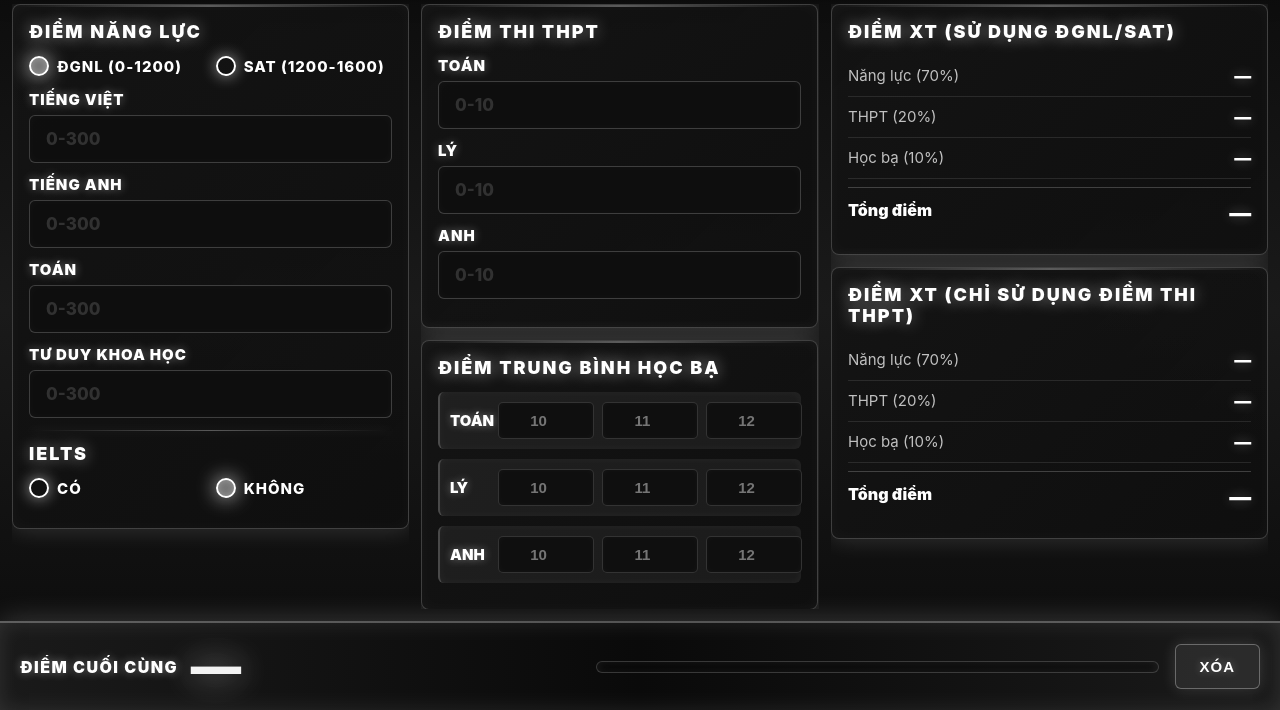
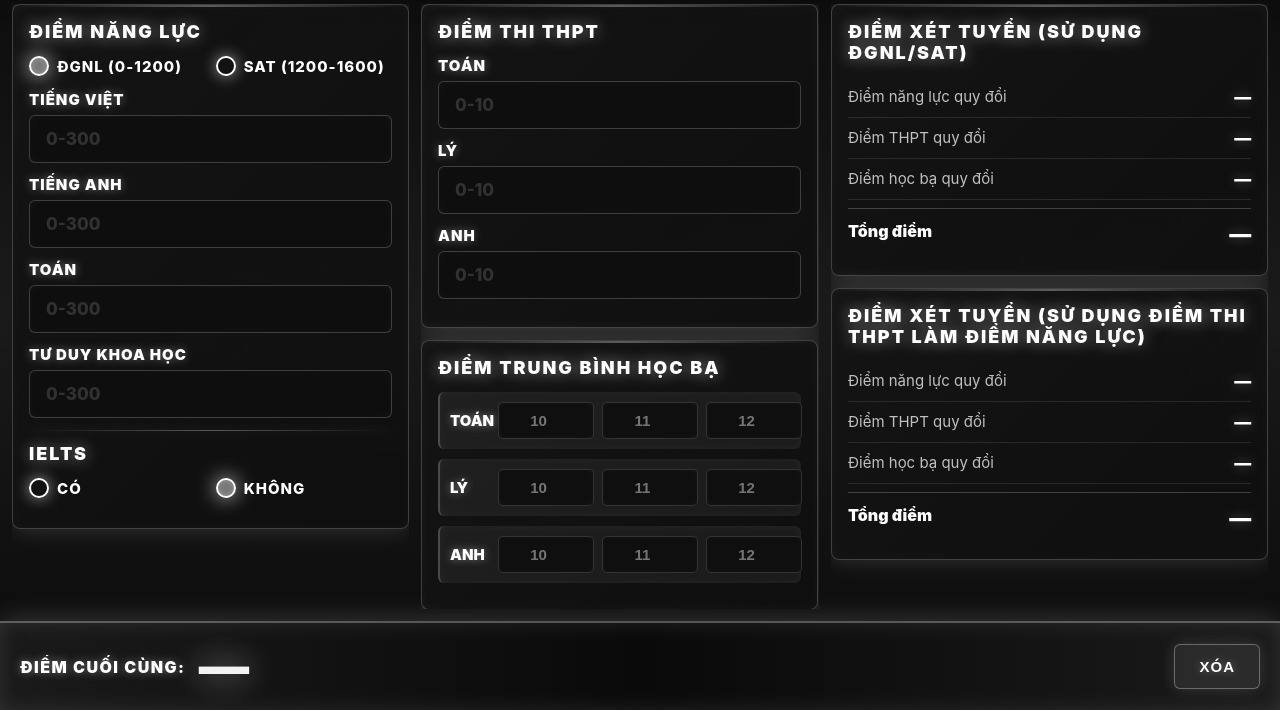
Before and after one commit to tdk211108/bku, a website: page index.html in a window 1280 px wide. Shown: the part 90-800 px from the top of the page. Drawn offline with Linux system fonts and the light colour scheme.

Commit message:
Update index.html

```diff
--- a/index.html
+++ b/index.html
@@ -1,12 +1,14 @@
 <!DOCTYPE html>
 <html lang="vi">
+
 <head>
     <meta charset="UTF-8">
     <meta name="viewport" content="width=device-width, initial-scale=1.0">
-    <title>[Knjr] Tính điểm BK 9.0</title>
+    <title>[Knjr] Tính điểm Bách Khoa</title>
     <link rel="icon" href="static/favicon.ico" type="image/x-icon">
     <link rel="stylesheet" href="static/style.css">
 </head>
+
 <body>
     <div class="container">
         <!-- Mini Header -->
@@ -16,7 +18,7 @@
                 <img src="static/favicon.ico" alt="BKU Logo" class="logo-img">
             </div>
             <div class="header-content">
-                <span class="title-text">XÉT TUYỂN BÁCH KHOA TP.HCM</span>
+                <span class="title-text">XÉT TUYỂN BÁCH KHOA 2026</span>
             </div>
         </div>
 
@@ -141,18 +143,18 @@
             <!-- Right: Results -->
             <section class="col col-results">
                 <div class="card compact">
-                    <h3 class="card-title">Điểm XT (sử dụng ĐGNL/SAT)</h3>
+                    <h3 class="card-title">Điểm xét tuyển (sử dụng ĐGNL/SAT)</h3>
 
                     <div class="result-item">
-                        <span>Năng lực (70%)</span>
+                        <span>Điểm năng lực quy đổi</span>
                         <span class="result-value" id="result-nl-m1">—</span>
                     </div>
                     <div class="result-item">
-                        <span>THPT (20%)</span>
+                        <span>Điểm THPT quy đổi</span>
                         <span class="result-value" id="result-tn-m1">—</span>
                     </div>
                     <div class="result-item">
-                        <span>Học bạ (10%)</span>
+                        <span>Điểm học bạ quy đổi</span>
                         <span class="result-value" id="result-hb-m1">—</span>
                     </div>
                     <div class="result-total">
@@ -162,18 +164,18 @@
                 </div>
 
                 <div class="card compact">
-                    <h3 class="card-title">Điểm XT (chỉ sử dụng điểm thi THPT)</h3>
+                    <h3 class="card-title">Điểm xét tuyển (sử dụng điểm thi THPT làm điểm năng lực)</h3>
 
                     <div class="result-item">
-                        <span>Năng lực (70%)</span>
+                        <span>Điểm năng lực quy đổi</span>
                         <span class="result-value" id="result-nl-m3">—</span>
                     </div>
                     <div class="result-item">
-                        <span>THPT (20%)</span>
+                        <span>Điểm THPT quy đổi</span>
                         <span class="result-value" id="result-tn-m3">—</span>
                     </div>
                     <div class="result-item">
-                        <span>Học bạ (10%)</span>
+                        <span>Điểm học bạ quy đổi</span>
                         <span class="result-value" id="result-hb-m3">—</span>
                     </div>
                     <div class="result-total">
@@ -188,15 +190,14 @@
         <section class="final-bar">
             <div class="final-content">
                 <div class="score-info">
-                    <span class="score-label">ĐIỂM CUỐI CÙNG</span>
+                    <span class="score-label">ĐIỂM CUỐI CÙNG:</span>
                     <span class="score-value-final" id="final-score">—</span>
                 </div>
-                <div class="score-bar">
-                    <div class="score-fill" id="score-fill"></div>
-                </div>
                 <button class="btn-reset" onclick="resetForm()">XÓA</button>
-                <a href="ai_studio_code.html?score=" id="btn-check-programs" class="btn-check-programs" style="display: none; text-decoration: none; margin-left: 20px;">
-                    <button class="btn-check" onclick="event.preventDefault(); goToPrograms()">THAM KHẢO ĐIỂM CHUẨN 2025</button>
+                <a href="ai_studio_code.html?score=" id="btn-check-programs" class="btn-check-programs"
+                    style="display: none; text-decoration: none; margin-left: 20px;">
+                    <button class="btn-check" onclick="event.preventDefault(); goToPrograms()">THAM KHẢO ĐIỂM CHUẨN
+                        2025</button>
                 </a>
             </div>
         </section>
@@ -216,7 +217,7 @@
                     }
                 });
                 // Trigger calculation if there's saved data
-                const event = new Event('input', { bubbles: true });
+                const event = new Event('input', {bubbles: true});
                 document.getElementById('tv')?.dispatchEvent(event);
             }
         });
@@ -259,7 +260,8 @@
             }
         });
 
-        observer.observe(document.getElementById('final-score'), { childList: true, characterData: true, subtree: true });
+        observer.observe(document.getElementById('final-score'), {childList: true, characterData: true, subtree: true});
     </script>
 </body>
+
 </html>
```
